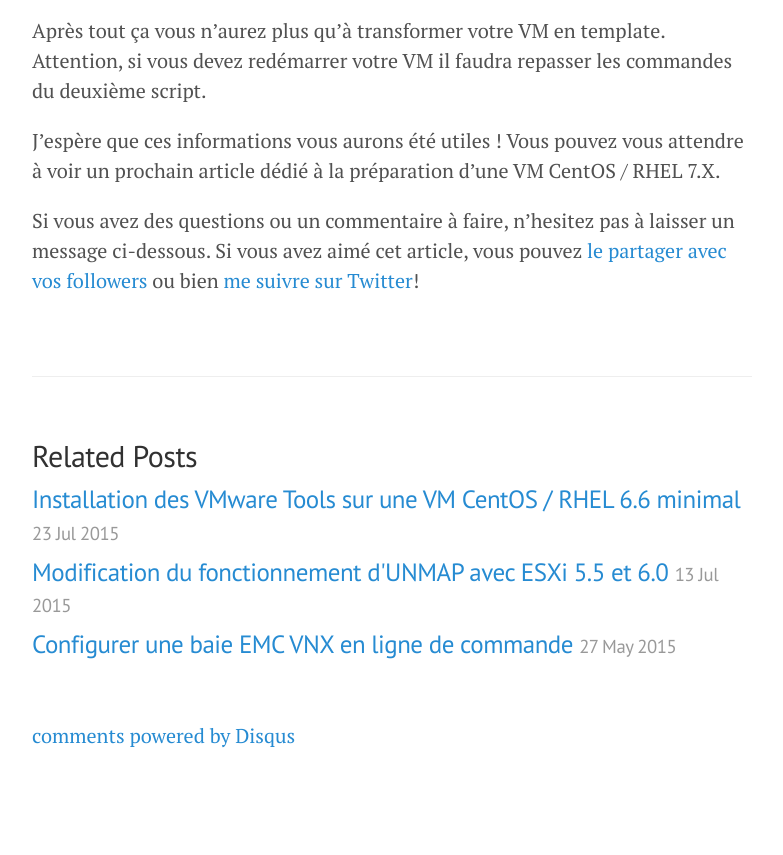
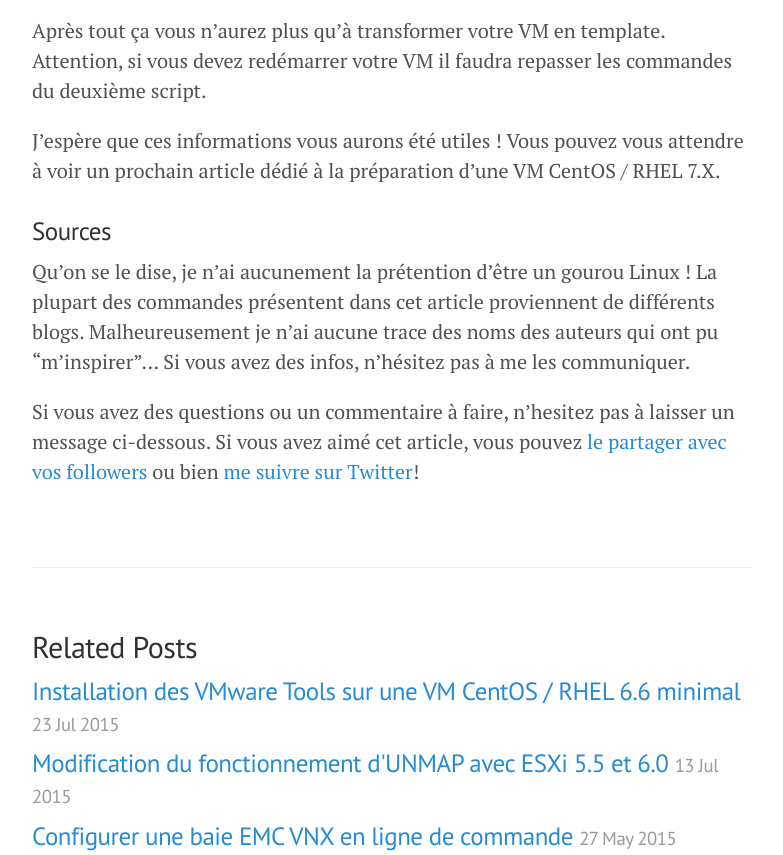
Before and after one commit to equelin/equelin.github.io, a Jekyll site: the page built from _posts/2015-07-24-CentOS-RHEL-6-VMware-Preparation-Template.md, in a window 1280 px wide and 900 px high, scrolled down 1244 px, cut to the strip 45-900 px from the top of the window. Shown: the whole strip, without its empty margins (248-1031 px from the left). Built offline with Jekyll 4.4.1, drawn with Linux system fonts in a browser that asks for light colours; nearby versions of some CDN libraries; Markdown is read by kramdown in place of the engine named in the settings; comment, search, counter and statistics services are not loaded; before the commit the page ends 2040 px from its top, so only the background shows below that.

Commit message:
Ajout sources

```diff
--- a/_posts/2015-07-24-CentOS-RHEL-6-VMware-Preparation-Template.md
+++ b/_posts/2015-07-24-CentOS-RHEL-6-VMware-Preparation-Template.md
@@ -24,4 +24,8 @@ Après tout ça vous n'aurez plus qu'à transformer votre VM en template. Attent
 
 J'espère que ces informations vous aurons été utiles ! Vous pouvez vous attendre à voir un prochain article dédié à la préparation d'une VM CentOS / RHEL 7.X.
 
+### Sources
+
+Qu'on se le dise, je n'ai aucunement la prétention d'être un gourou Linux ! La plupart des commandes présentent dans cet article proviennent de différents blogs. Malheureusement je n'ai aucune trace des noms des auteurs qui ont pu "m'inspirer"... Si vous avez des infos, n'hésitez pas à me les communiquer.
+
 {% include twitter.html %}
```
